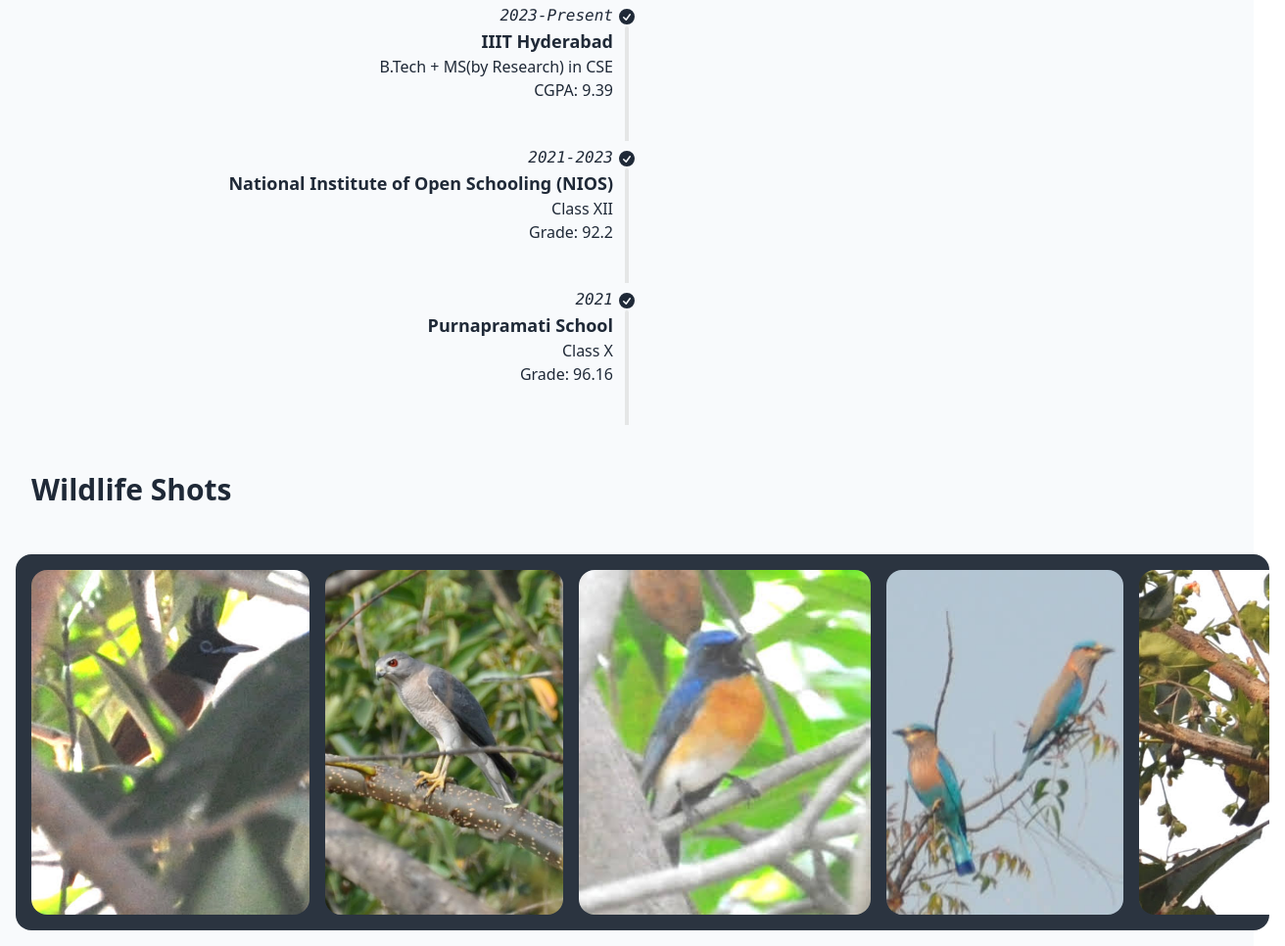
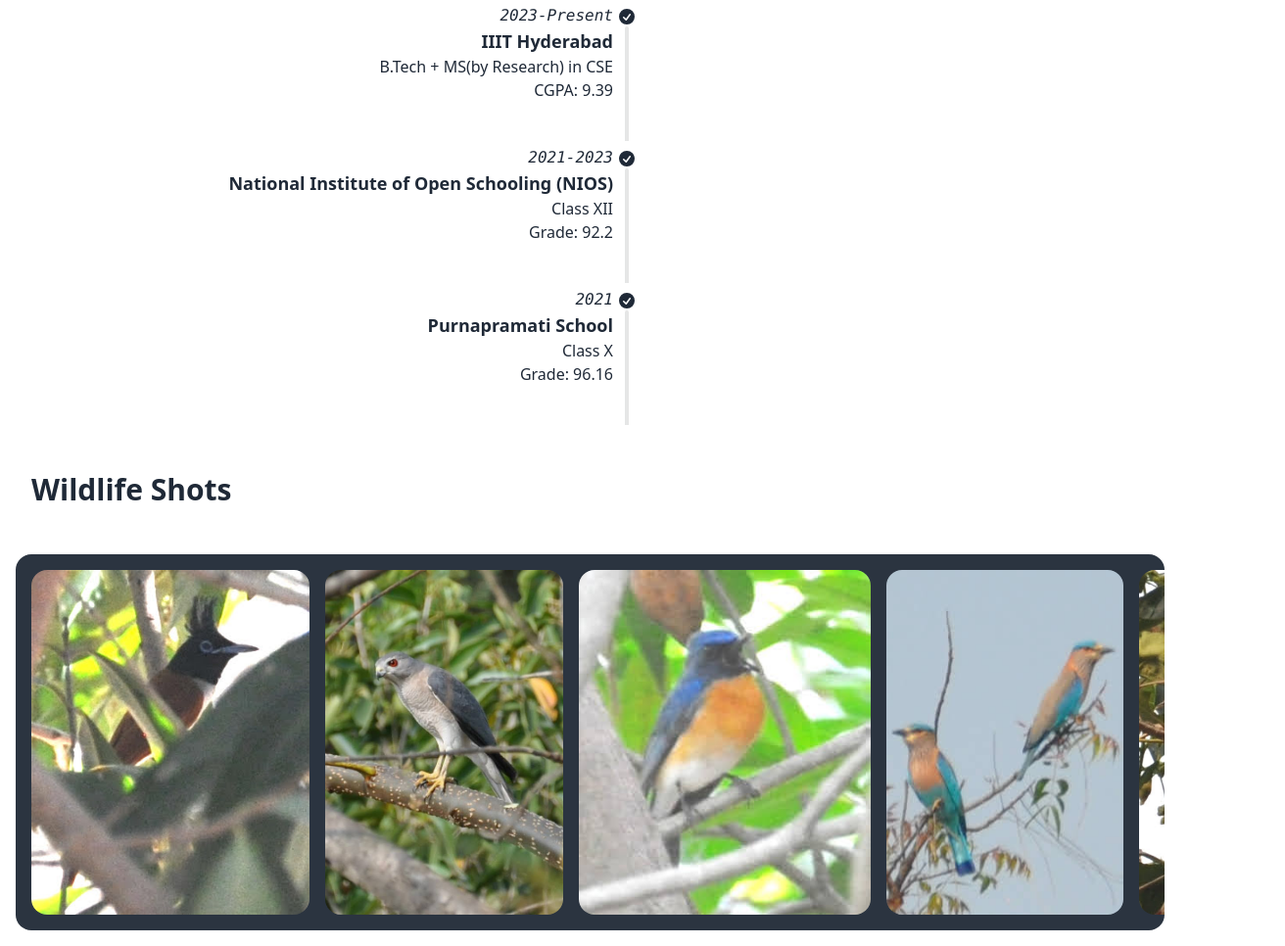
Before and after one commit to DheeruYS/DheeruYS.github.io, a plain HTML site: page index.html in a window 1280 px wide. Shown: the part 858-1824 px from the top of the page at 98% size, 1312 px wide, since content can reach past the window. Drawn offline with nearby package versions, Linux system fonts and the light colour scheme.

Commit message:
DS_STORE removed

```diff
--- a/index.html
+++ b/index.html
@@ -10,7 +10,7 @@
     <meta charset="UTF-8">
 </head>
 
-<body class="bg-slate-50">
+<body class="min-h-screen">
 
     <div class="p-4 m-4 flex flex-col">
         <div class="flex items-center justify-center">
@@ -166,7 +166,7 @@
 
     <div class="text-3xl font-bold m-4 p-4">Wildlife Shots</div>
 
-    <div class="carousel carousel-center bg-neutral rounded-box w-full h-96 space-x-4 p-4 m-4">
+    <div class="carousel carousel-center bg-neutral rounded-box w-11/12 h-96 space-x-4 p-4 m-4">
         <div class="carousel-item">
           <img
             src="Images/APF.jpg"
@@ -197,6 +197,6 @@
             src="Images/Sunbird.png"
             class="rounded-box" />
         </div>
-      </div>
+    </div>
 </body>
 </html>
```
Also changed, not shown: 3 other files.
